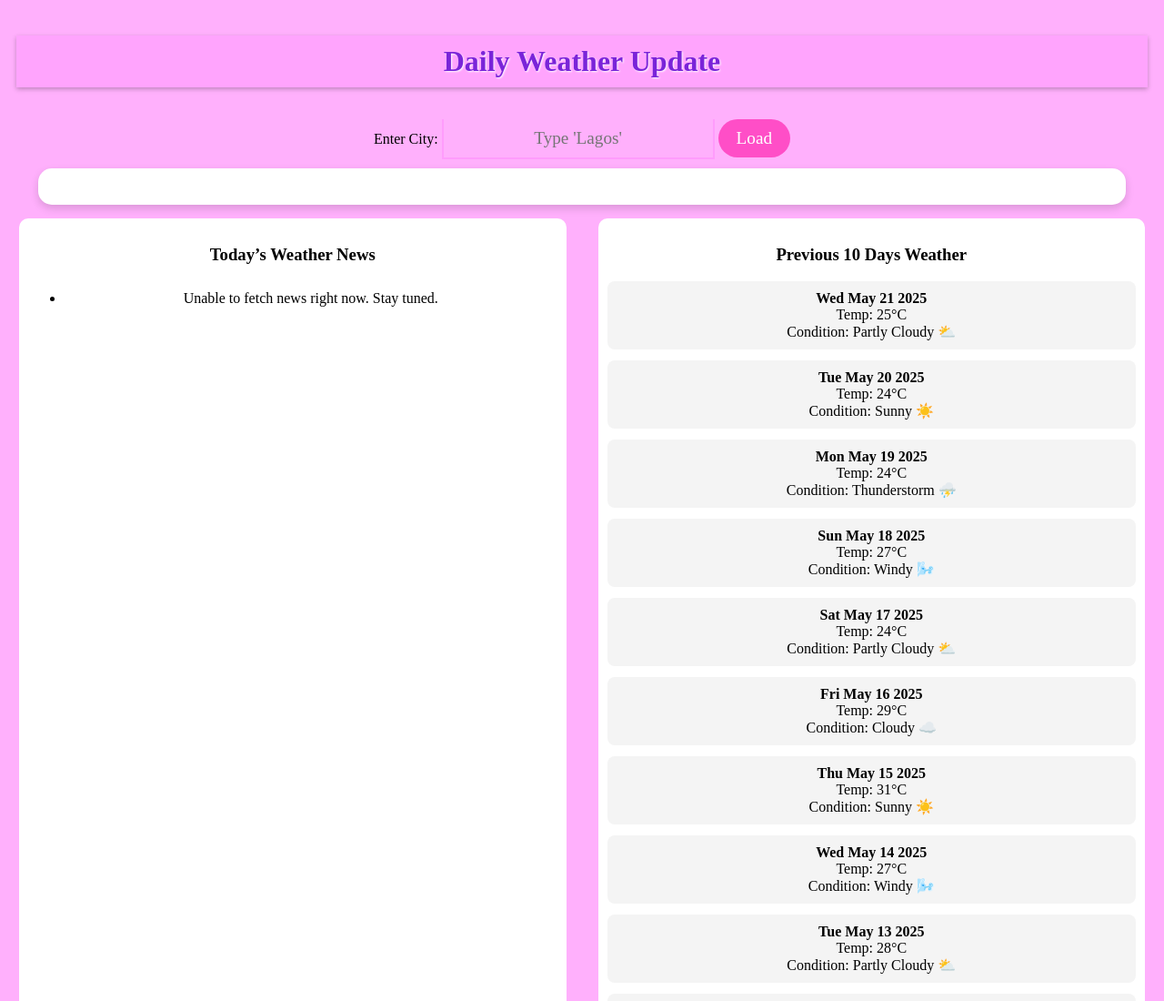
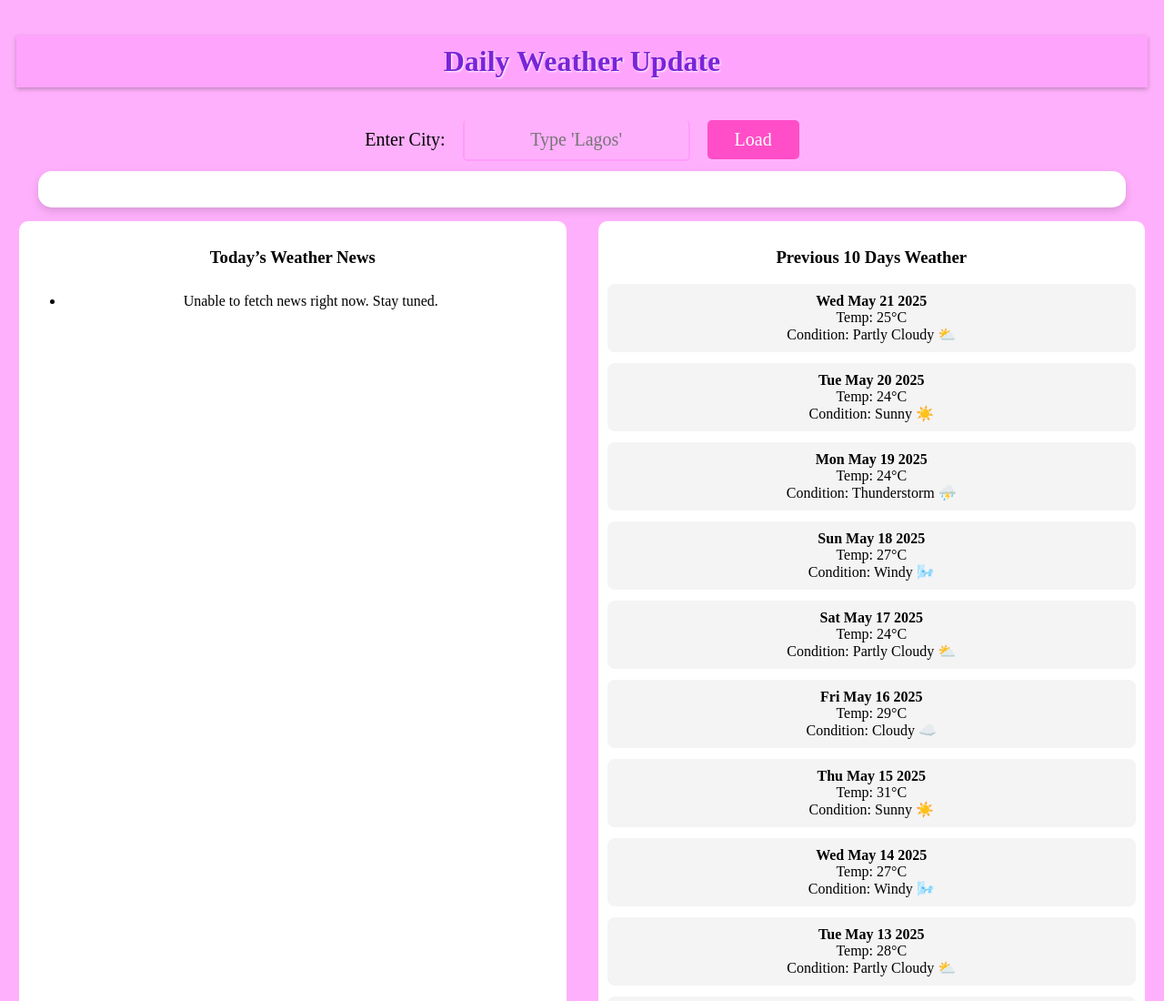
Before and after one commit to officialpurpledragon01/dailyweather.github.io, a plain HTML site: page index.html in a window 1280 px wide. Shown: the top 1100 px of the page at 91% size. Drawn offline with Linux system fonts and the light colour scheme; no server answers.

Commit message:
Update index.css

```diff
--- a/index.css
+++ b/index.css
@@ -24,24 +24,27 @@ section {
     padding: 2px;
     text-align: center;
 }
-#cityInput{
-    decoration : none;
-    padding : 10px ;
-    text-align :center;
-    border-style : solid;
-    border-top: 0;
+#cityInput {
+    padding: 8px;
+    text-align : center ;
+    font-size: 1rem;
+    width: 80%;
+    max-width: 250px;
+    border-style : solid;    border-top: 0;
     border-color : #ff95fcbe;
     background : none;
     outline : none ;
 }
+
 button {
-    color : white;
-    background: #ff4ec7;
-    padding: 10px 15px ;
-    border :none ;
-    border-radius :25px ;
+    padding: 8px 12px;
+    font-size: 1rem;
+    background-color: #ff4ec7;
+    color: white;
+    border: none;
+    border-radius: 5px;
+}
 
-}
 #content {
     display: flex;
     gap: 15px;
@@ -84,15 +87,6 @@ button {
     color : #f4f4f4;
     background-color: #ff95fcbe;
 }
-li {
-    padding : 10px;
-    text-decoration : none;
-    cursor: pointer;
-}
-span {
-    items-align : center;
-    text-align : center;
-}
 footer {
     color: gray;
     text-align: center;
@@ -106,16 +100,32 @@ footer:hover {
     background-color: black;
     cursor: pointer;
 }
+li {
+    padding : 10px;
+    text-decoration : none;
+    cursor: pointer;
+}
+p {
+    items-align : center;
+    text-align : center;
+}
 @media screen and (min-width: 768px) {
     #cityInput {
         font-size: 1.2rem;
         padding: 10px 15px;
-        width: 300px;
     }
-
     button {
-        font-size: 1.2rem;
-        padding: 10px 20px;
+        font-size: 20px;
+        padding: 10px 30px;
         cursor: pointer;
     }
+    #cityInput {
+        font-size: 20px;
+        margin: 1px 15px;
+        padding: 10px 40px ;
+        border-radius: 5px;
+    }
+    label {
+        font-size :20px;
+    }
 }
```
